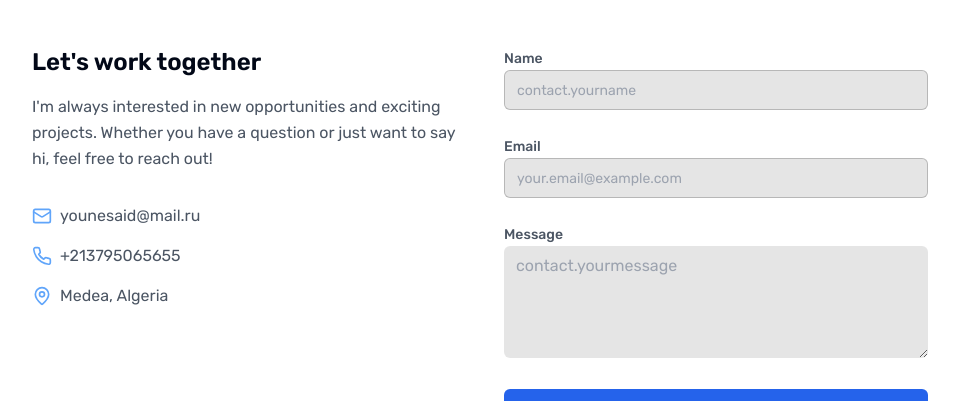
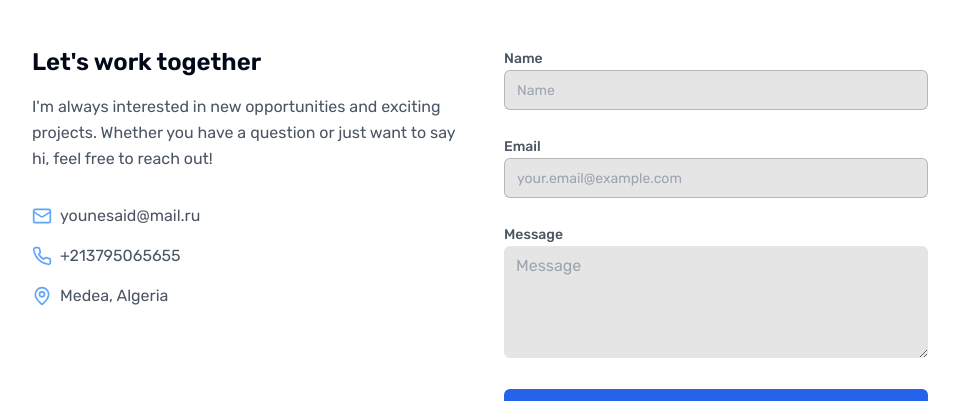
Before and after one commit to Ynsaid/yns.aid, a React (Vite) app: page / in a window 1280 px wide. Shown: the part 3050-3451 px from the top of the page, without its empty margins (160-1119 px from the left). Built offline with nearby package versions, Linux system fonts and the light colour scheme; no server answers; the database is empty.

Commit message:
Update placeholders in Contact form fields

```diff
--- a/src/components/portfolio/Contact.tsx
+++ b/src/components/portfolio/Contact.tsx
@@ -89,7 +89,7 @@ const Contact = () => {
               <Input
                 id="name"
                 name="user_name"
-                placeholder={t('contact.yourname')}
+                placeholder={t('contact.name')}
                 className="bg-black/10 dark:bg-white/10 border-black/20 dark:border-white/20 text-white placeholder:text-gray-400"
                 required
               />
@@ -116,7 +116,7 @@ const Contact = () => {
                 id="message"
                 name="message"
                 rows={4}
-                placeholder={t('contact.yourmessage')}
+                placeholder={t('contact.message')}
                 className="w-full px-3 py-2 bg-black/10 dark:bg-white/10 border-black/20 dark:border-white/20 rounded-md text-white placeholder:text-gray-400 focus:outline-none focus:ring-1 focus:ring-white"
                 required
               />
```
